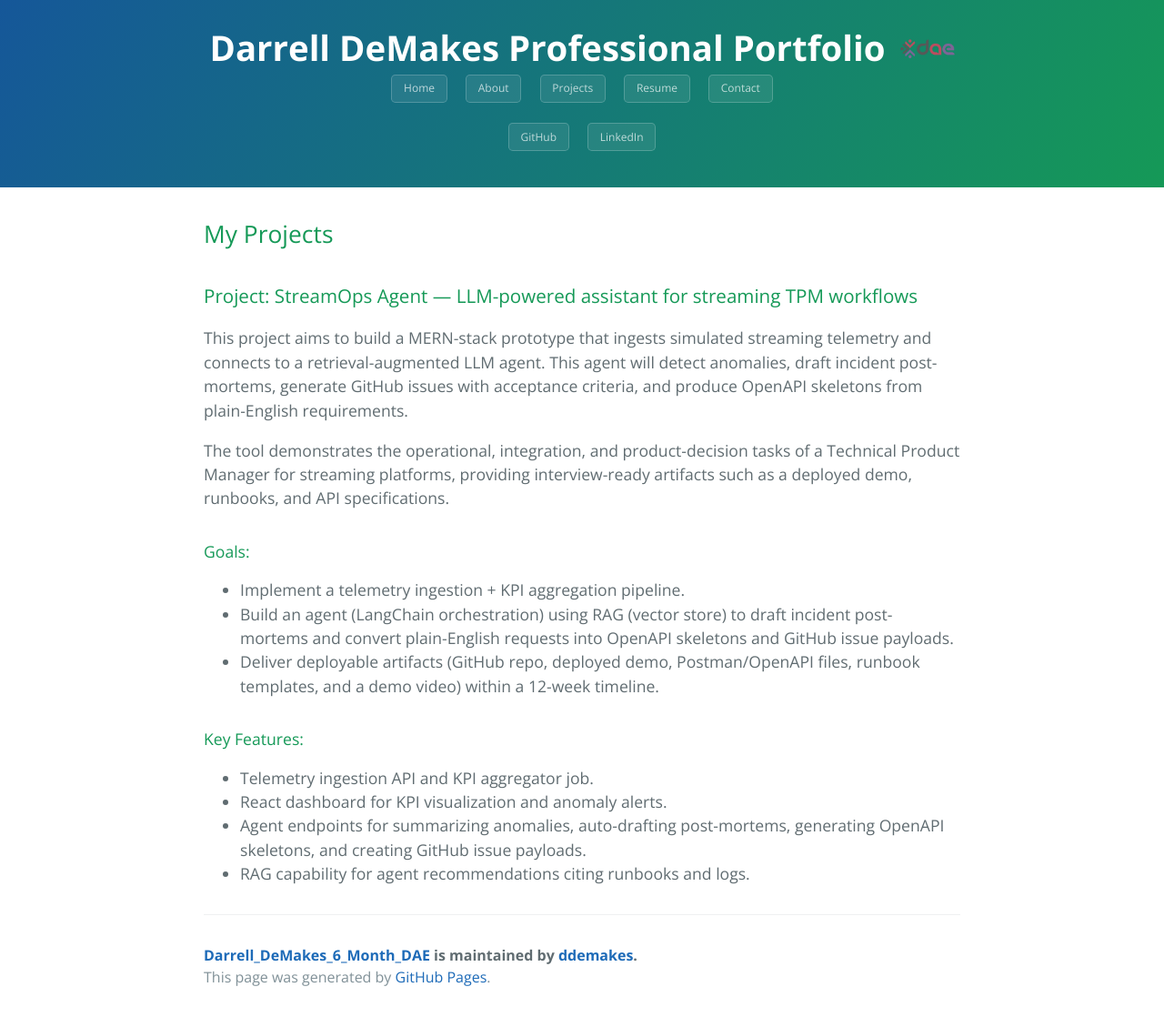
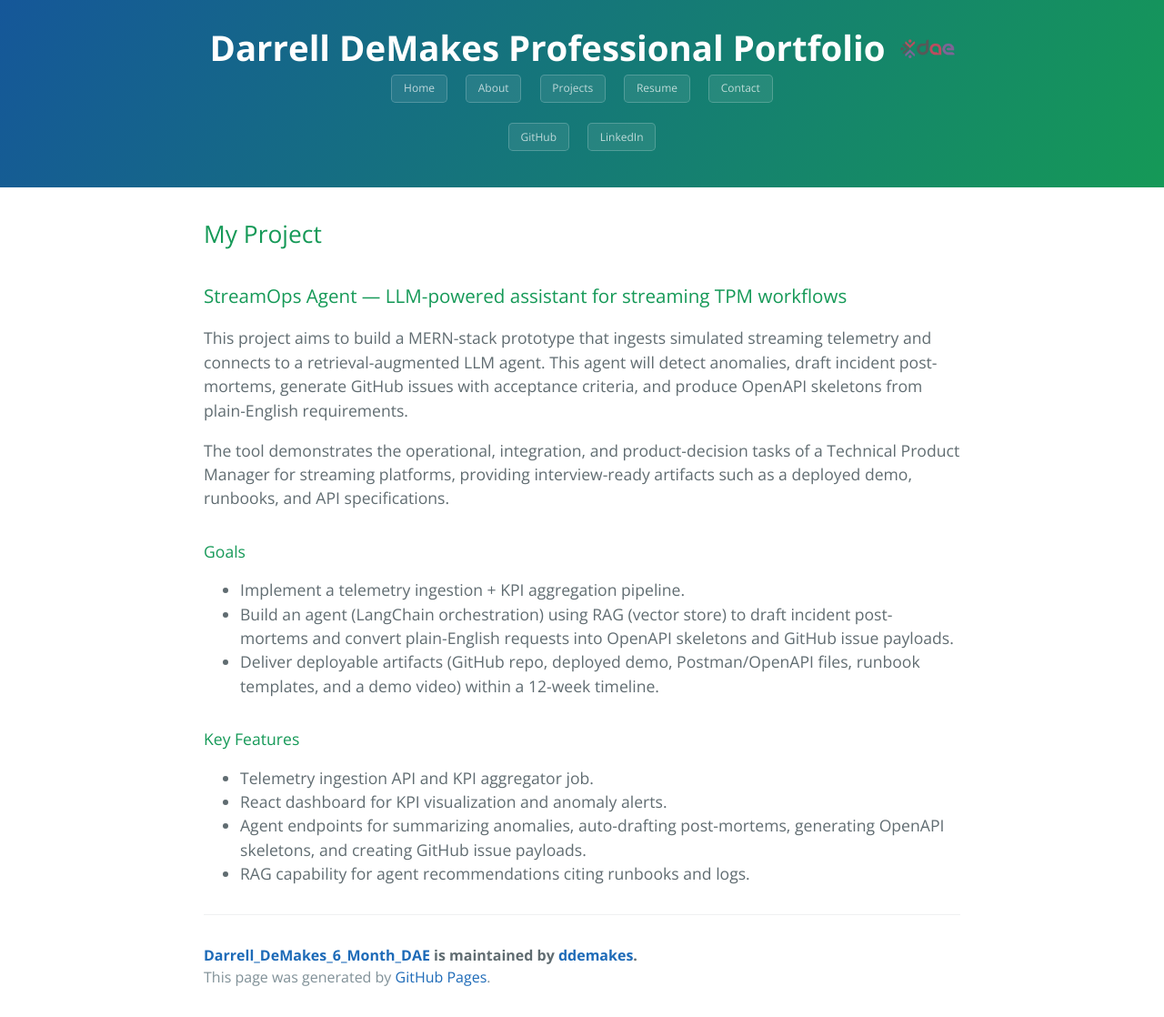
Before and after one commit to ddemakes/Darrell_DeMakes_6_Month_DAE, a Jekyll site: the page built from docs/projects.md, in a window 1280 px wide. Shown: the whole page at 91% size. Built offline with Jekyll 4.4.1, drawn with Linux system fonts in a browser that asks for light colours.

Commit message:
Pages Changes 19

```diff
--- a/docs/projects.md
+++ b/docs/projects.md
@@ -3,19 +3,19 @@ layout: default
 title: Projects
 ---
 
-## My Projects
+## My Project
 
-### Project: StreamOps Agent — LLM-powered assistant for streaming TPM workflows
+### StreamOps Agent — LLM-powered assistant for streaming TPM workflows
 This project aims to build a MERN-stack prototype that ingests simulated streaming telemetry and connects to a retrieval-augmented LLM agent. This agent will detect anomalies, draft incident post-mortems, generate GitHub issues with acceptance criteria, and produce OpenAPI skeletons from plain-English requirements.
 
 The tool demonstrates the operational, integration, and product-decision tasks of a Technical Product Manager for streaming platforms, providing interview-ready artifacts such as a deployed demo, runbooks, and API specifications.
 
-#### Goals:
+#### Goals
 - Implement a telemetry ingestion + KPI aggregation pipeline.
 - Build an agent (LangChain orchestration) using RAG (vector store) to draft incident post-mortems and convert plain-English requests into OpenAPI skeletons and GitHub issue payloads.
 - Deliver deployable artifacts (GitHub repo, deployed demo, Postman/OpenAPI files, runbook templates, and a demo video) within a 12-week timeline.
 
-#### Key Features:
+#### Key Features
 - Telemetry ingestion API and KPI aggregator job.
 - React dashboard for KPI visualization and anomaly alerts.
 - Agent endpoints for summarizing anomalies, auto-drafting post-mortems, generating OpenAPI skeletons, and creating GitHub issue payloads.
```
Also changed, not shown: docs/resume.md (+1 -1 lines).
